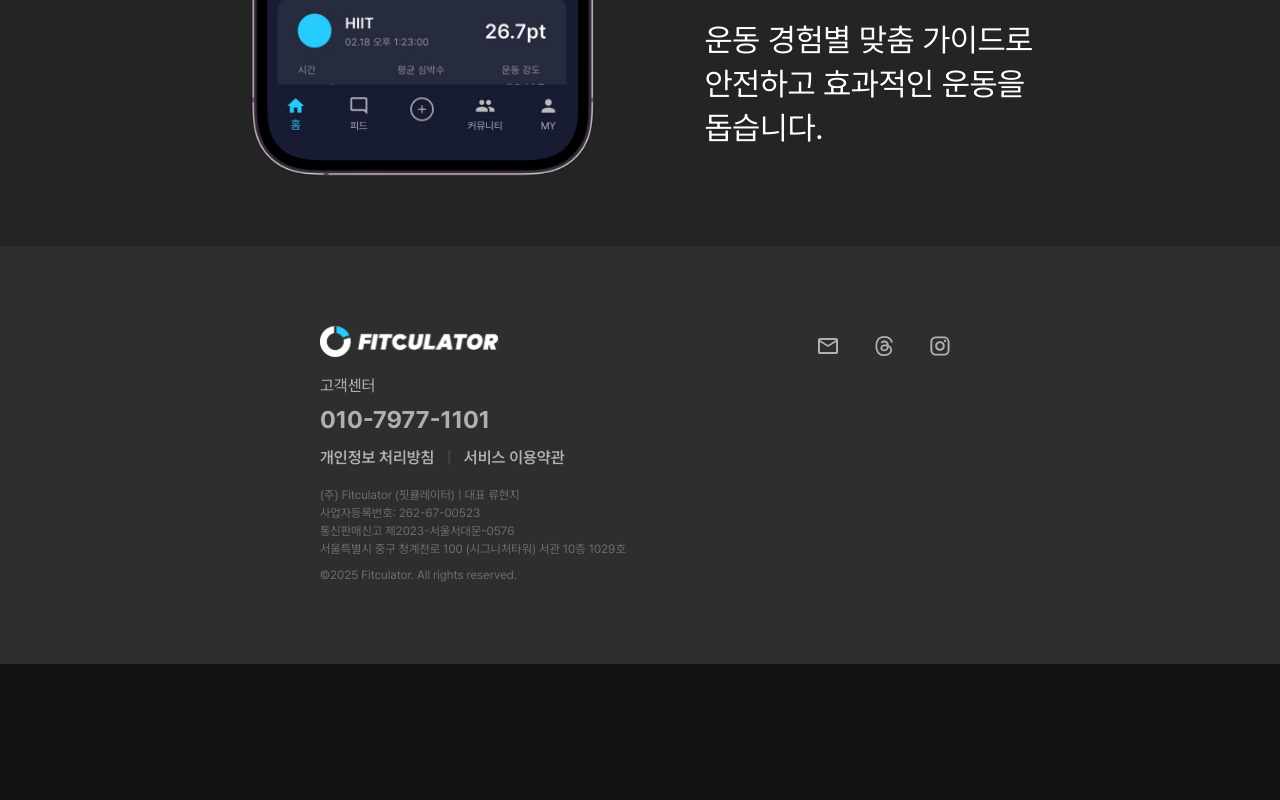
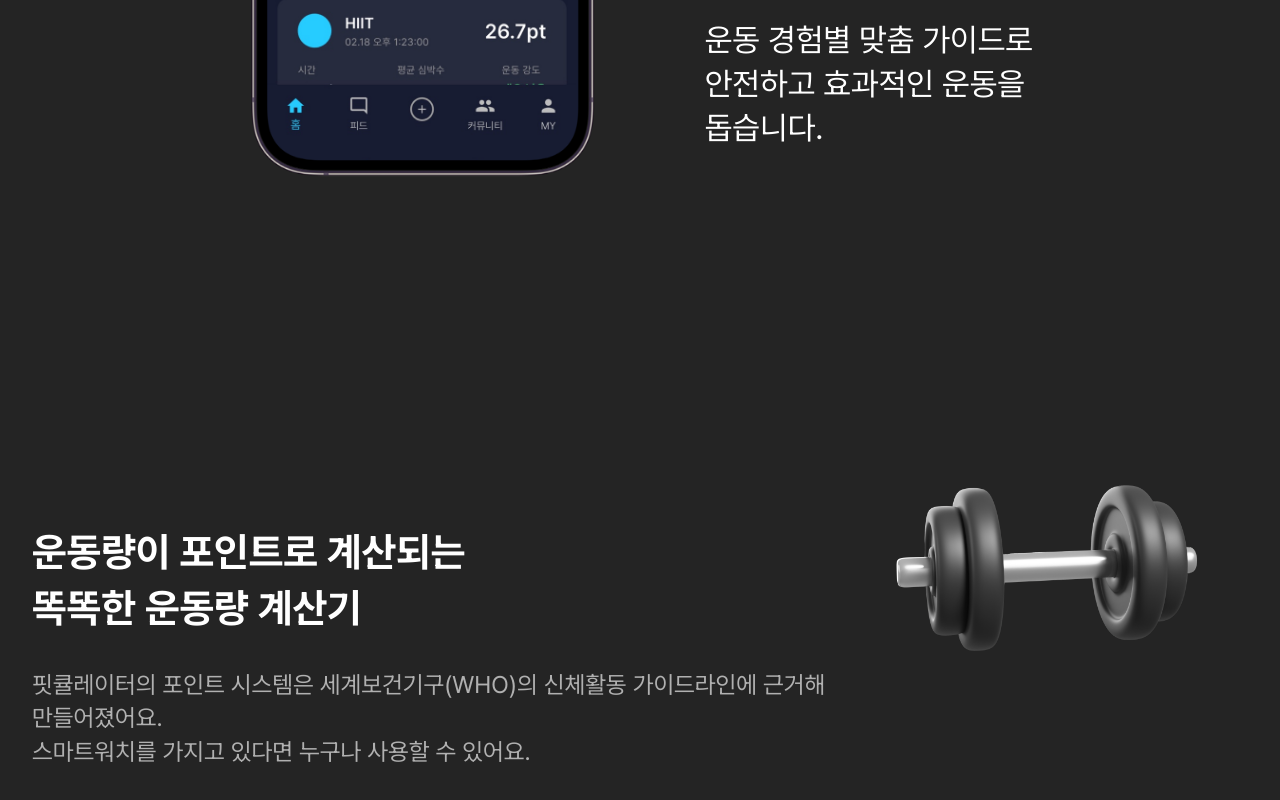
Before and after one commit to YSP97/Team1_FE_B2C, a Next.js app: page / in a window 1280 px wide. Shown: the part 1950-2750 px from the top of the page. Before the commit the page ends 2614 px from the top, so only its background shows below. Built offline with nearby package versions, Linux system fonts and the light colour scheme.

Commit message:
[test] detailed

```diff
--- a/src/pages/index.tsx
+++ b/src/pages/index.tsx
@@ -1,7 +1,7 @@
 import AppBanner from '@/components/AppBanner';
 // import Apply from '@/components/Apply';
 // import Community from '@/components/Community';
-// import Detailed from '@/components/Detailed';
+import Detailed from '@/components/Detailed';
 // import Faq from '@/components/Faq/Faq';
 // import Review from '@/components/Review/Review';
 import dynamic from 'next/dynamic';
@@ -16,8 +16,8 @@ export default function Home() {
     <>
       <AppBanner />
       <AppIntroduce />
-      {/* <Detailed />
-      <Community />
+      <Detailed />
+      {/* <Community />
       <Review />
       <Apply />
       <Faq /> */}
```
